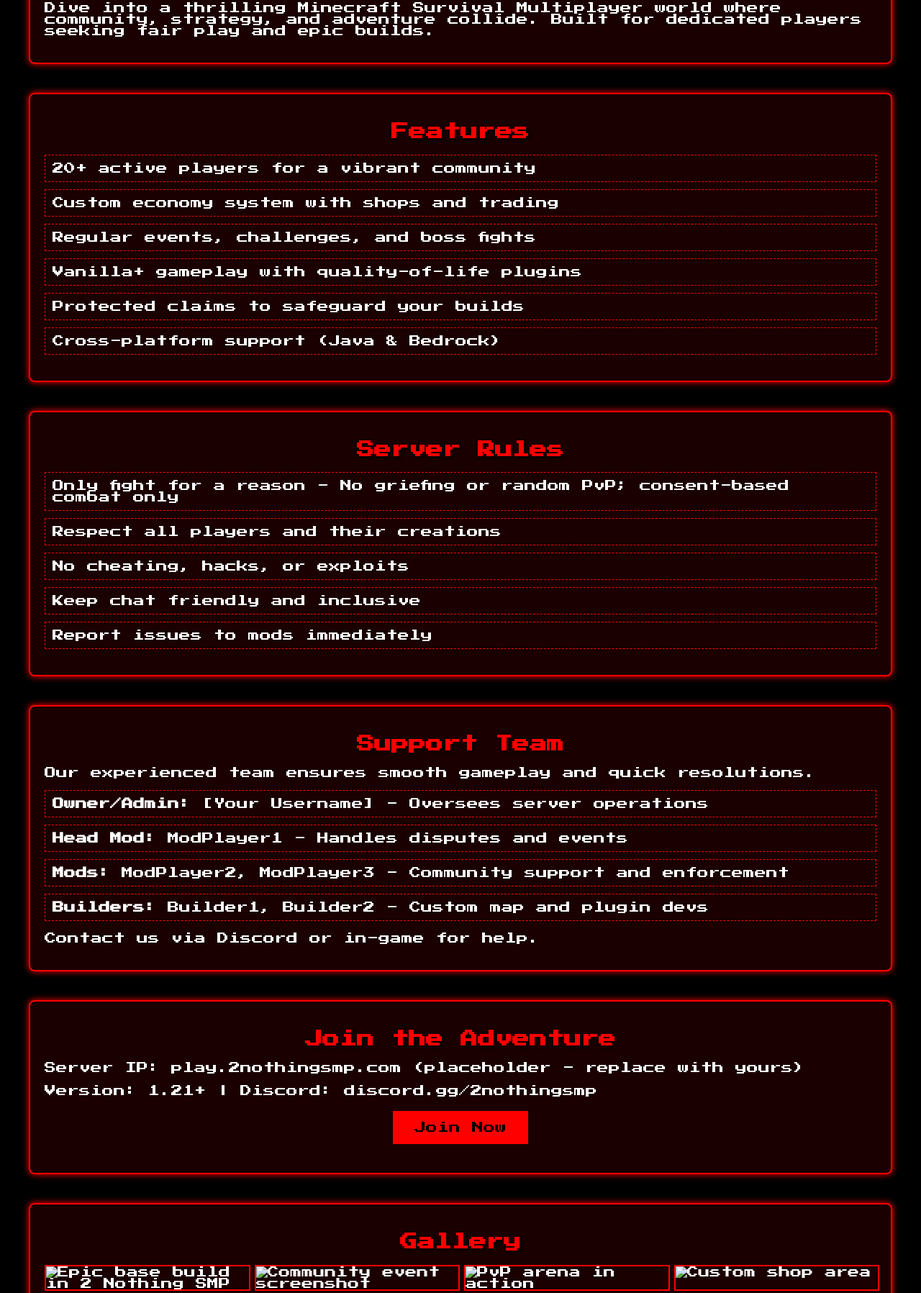
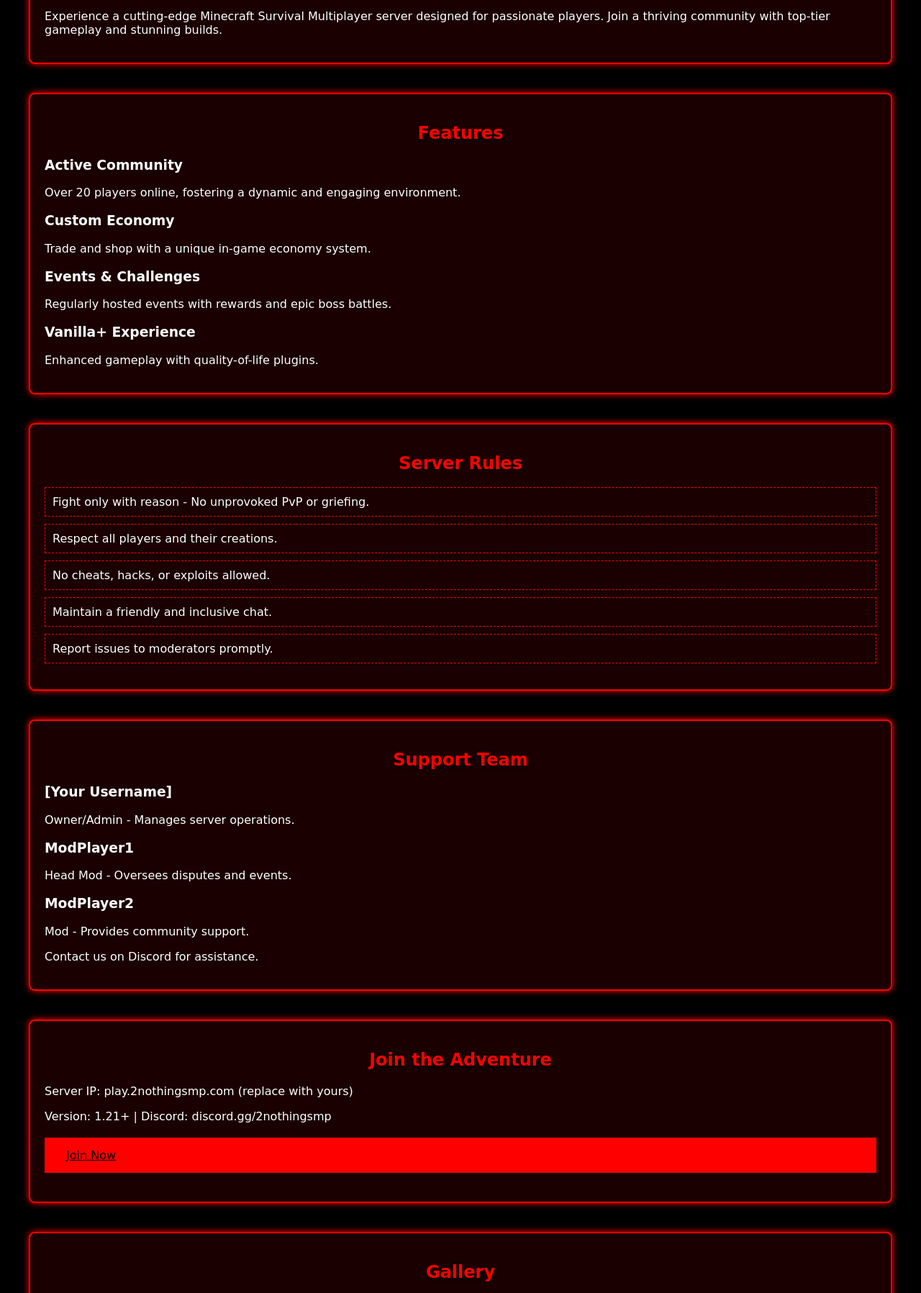
Before and after one commit to Nikhilkri/NothingSmp2, a plain HTML site: page index.html in a window 1280 px wide. Shown: the part 253-2050 px from the top of the page at 72% size. Drawn offline with Linux system fonts and the light colour scheme; a web font is replaced by a local one.

Commit message:
Revise index.html for clarity and engagement
Updated the title and modified various sections to enhance clarity and engagement. Changed team and rules descriptions for better readability.

```diff
--- a/index.html
+++ b/index.html
@@ -3,13 +3,13 @@
 <head>
     <meta charset="UTF-8">
     <meta name="viewport" content="width=device-width, initial-scale=1.0">
-    <title>2 Nothing SMP - Ultimate Minecraft Survival</title>
+    <title>2 Nothing SMP - Modern Minecraft Survival</title>
     <link rel="preconnect" href="https://fonts.googleapis.com">
     <link rel="preconnect" href="https://fonts.gstatic.com" crossorigin>
-    <link href="https://fonts.googleapis.com/css2?family=Press+Start+2P&display=swap" rel="stylesheet">
+    <link href="https://fonts.googleapis.com/css2?family=Roboto:wght@400;700&family=Minecraft&display=swap" rel="stylesheet">
     <link rel="stylesheet" href="style.css">
 </head>
-<body oncontextmenu="return false;">
+<body>
     <header>
         <img src="logo.png" alt="2 Nothing SMP Logo" class="logo">
         <nav>
@@ -17,68 +17,85 @@
                 <li><a href="#welcome">Home</a></li>
                 <li><a href="#features">Features</a></li>
                 <li><a href="#rules">Rules</a></li>
-                <li><a href="#team">Support Team</a></li>
-                <li><a href="#join">Join Us</a></li>
+                <li><a href="#team">Team</a></li>
+                <li><a href="#join">Join</a></li>
                 <li><a href="#gallery">Gallery</a></li>
             </ul>
         </nav>
     </header>
 
     <main>
-        <section id="welcome" class="fade-in">
+        <section id="welcome" class="section slide-up">
             <h1>Welcome to 2 Nothing SMP</h1>
-            <p>Dive into a thrilling Minecraft Survival Multiplayer world where community, strategy, and adventure collide. Built for dedicated players seeking fair play and epic builds.</p>
+            <p>Experience a cutting-edge Minecraft Survival Multiplayer server designed for passionate players. Join a thriving community with top-tier gameplay and stunning builds.</p>
         </section>
 
-        <section id="features" class="fade-in">
+        <section id="features" class="section slide-up">
             <h2>Features</h2>
+            <div class="feature-grid">
+                <div class="feature-card">
+                    <h3>Active Community</h3>
+                    <p>Over 20 players online, fostering a dynamic and engaging environment.</p>
+                </div>
+                <div class="feature-card">
+                    <h3>Custom Economy</h3>
+                    <p>Trade and shop with a unique in-game economy system.</p>
+                </div>
+                <div class="feature-card">
+                    <h3>Events & Challenges</h3>
+                    <p>Regularly hosted events with rewards and epic boss battles.</p>
+                </div>
+                <div class="feature-card">
+                    <h3>Vanilla+ Experience</h3>
+                    <p>Enhanced gameplay with quality-of-life plugins.</p>
+                </div>
+            </div>
+        </section>
+
+        <section id="rules" class="section slide-up">
+            <h2>Server Rules</h2>
             <ul>
-                <li>20+ active players for a vibrant community</li>
-                <li>Custom economy system with shops and trading</li>
-                <li>Regular events, challenges, and boss fights</li>
-                <li>Vanilla+ gameplay with quality-of-life plugins</li>
-                <li>Protected claims to safeguard your builds</li>
-                <li>Cross-platform support (Java & Bedrock)</li>
+                <li>Fight only with reason - No unprovoked PvP or griefing.</li>
+                <li>Respect all players and their creations.</li>
+                <li>No cheats, hacks, or exploits allowed.</li>
+                <li>Maintain a friendly and inclusive chat.</li>
+                <li>Report issues to moderators promptly.</li>
             </ul>
         </section>
 
-        <section id="rules" class="fade-in">
-            <h2>Server Rules</h2>
-            <ul>
-                <li>Only fight for a reason - No griefing or random PvP; consent-based combat only</li>
-                <li>Respect all players and their creations</li>
-                <li>No cheating, hacks, or exploits</li>
-                <li>Keep chat friendly and inclusive</li>
-                <li>Report issues to mods immediately</li>
-            </ul>
+        <section id="team" class="section slide-up">
+            <h2>Support Team</h2>
+            <div class="team-grid">
+                <div class="team-card">
+                    <h3>[Your Username]</h3>
+                    <p>Owner/Admin - Manages server operations.</p>
+                </div>
+                <div class="team-card">
+                    <h3>ModPlayer1</h3>
+                    <p>Head Mod - Oversees disputes and events.</p>
+                </div>
+                <div class="team-card">
+                    <h3>ModPlayer2</h3>
+                    <p>Mod - Provides community support.</p>
+                </div>
+            </div>
+            <p>Contact us on Discord for assistance.</p>
         </section>
 
-        <section id="team" class="fade-in">
-            <h2>Support Team</h2>
-            <p>Our experienced team ensures smooth gameplay and quick resolutions.</p>
-            <ul>
-                <li><strong>Owner/Admin:</strong> [Your Username] - Oversees server operations</li>
-                <li><strong>Head Mod:</strong> ModPlayer1 - Handles disputes and events</li>
-                <li><strong>Mods:</strong> ModPlayer2, ModPlayer3 - Community support and enforcement</li>
-                <li><strong>Builders:</strong> Builder1, Builder2 - Custom map and plugin devs</li>
-            </ul>
-            <p>Contact us via Discord or in-game for help.</p>
+        <section id="join" class="section slide-up">
+            <h2>Join the Adventure</h2>
+            <p>Server IP: play.2nothingsmp.com (replace with yours)</p>
+            <p>Version: 1.21+ | Discord: discord.gg/2nothingsmp</p>
+            <a href="https://discord.gg/2nothingsmp" class="join-btn">Join Now</a>
         </section>
 
-        <section id="join" class="fade-in">
-            <h2>Join the Adventure</h2>
-            <p>Server IP: play.2nothingsmp.com (placeholder - replace with yours)</p>
-            <p>Version: 1.21+ | Discord: discord.gg/2nothingsmp</p>
-            <button class="join-btn">Join Now</button>
-        </section>
-
-        <section id="gallery" class="fade-in">
+        <section id="gallery" class="section slide-up">
             <h2>Gallery</h2>
             <div class="gallery-grid">
-                <img src="screenshot1.png" alt="Epic base build in 2 Nothing SMP">
-                <img src="screenshot2.png" alt="Community event screenshot">
-                <img src="screenshot3.png" alt="PvP arena in action">
-                <img src="screenshot4.png" alt="Custom shop area">
+                <img src="screenshot1.png" alt="Epic base build">
+                <img src="screenshot2.png" alt="Community event">
+                <img src="screenshot3.png" alt="PvP arena">
+                <img src="screenshot4.png" alt="Custom shop">
             </div>
         </section>
     </main>
```
